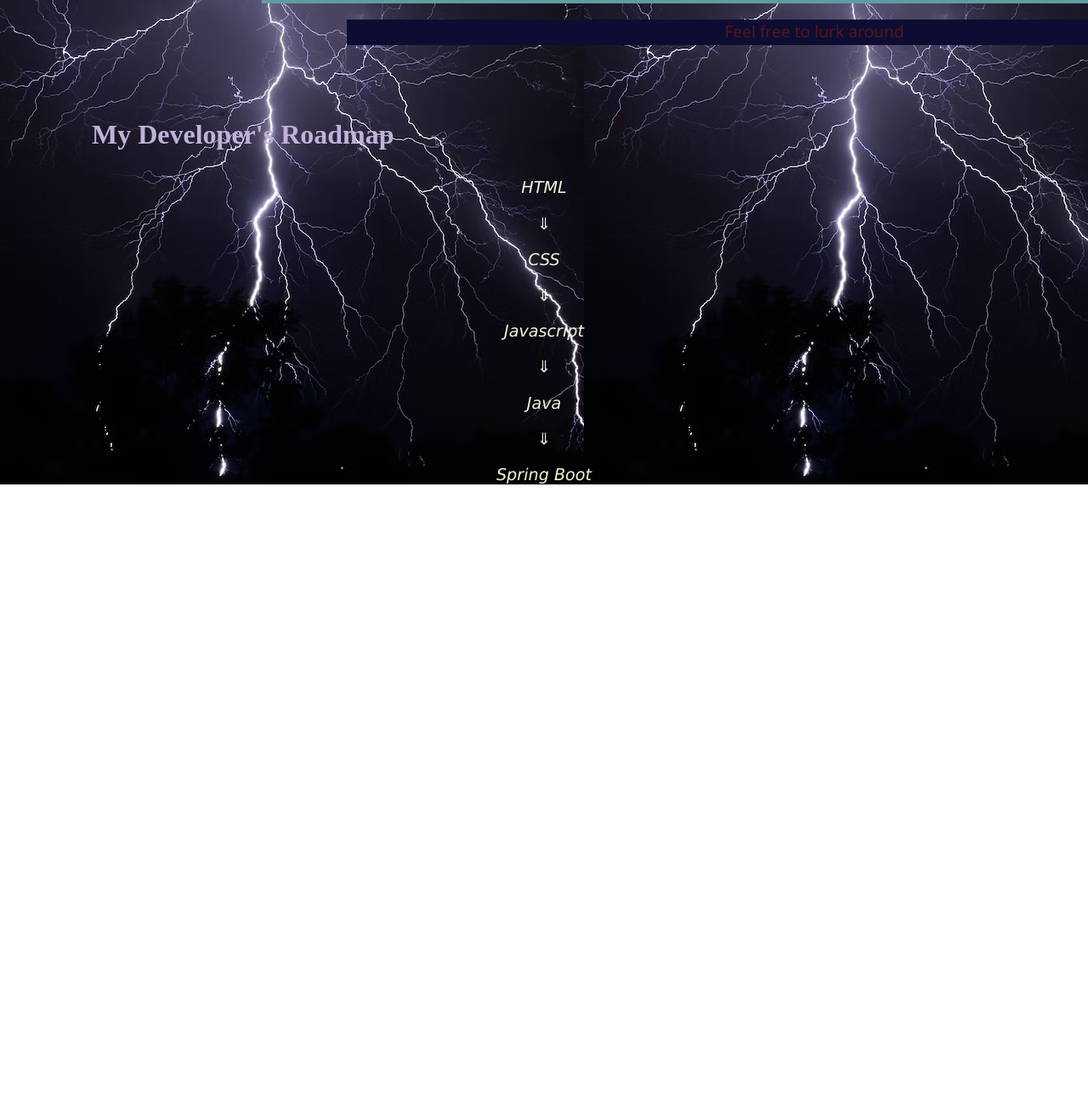
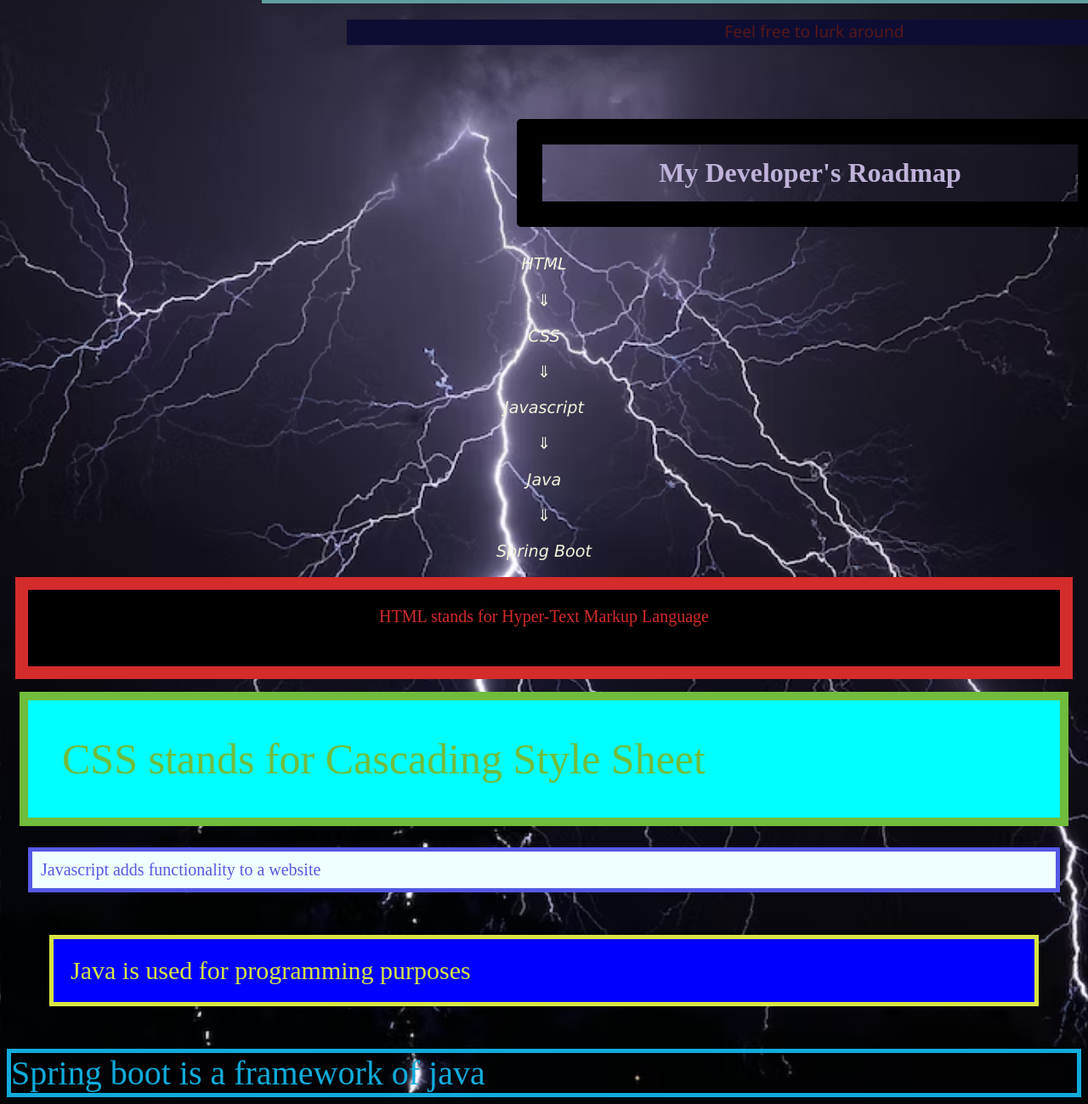
Before and after one commit to synchcyberdescron/MyCodingJourney, a plain HTML site: page Html-Css.html in a window 1280 px wide. Shown: the part 281-1580 px from the top of the page at 85% size. Before the commit the page ends 851 px from the top, so only its background shows below. Drawn offline with Linux system fonts and the light colour scheme.

Commit message:
Small Changes
Good practice to repeat what i learned yesterday.

```diff
--- a/Html-Css.html
+++ b/Html-Css.html
@@ -22,7 +22,7 @@
     <h3>My Developer's Roadmap</h3>
     <div class = "div2">
         <p id="p5" title="Hyper-Text Markup Language">HTML</p>
-        <p style="position:initial"> &#8659;</p>
+        <p> &#8659;</p>
         <p id="p5">CSS</p>
         &#8659;
         <p id="p5">Javascript</p>
@@ -32,6 +32,17 @@
         <p id="p5" title="Java framework">Spring Boot</p>
     </div>
 
+    <div id="box1">HTML stands for Hyper-Text Markup Language</div>
+    <div id ="box2">CSS stands for Cascading Style Sheet</div>
+    <div id="box3">Javascript adds functionality to a website</div>
+    <div id="box4">Java is used for programming purposes</div>
+    <div id="box5">Spring boot is a framework of java</div>
+
+
+
+
+
+
 
 
 
--- a/style.css
+++ b/style.css
@@ -1,5 +1,8 @@
 body{
     background-image: url('image.avif');
+    background-size: cover;
+    background-attachment: fixed;
+
 }
 h1{
     color: rgb(103, 60, 139);
@@ -7,10 +10,15 @@ h1{
     font-family:Arial, Helvetica, sans-serif;
     margin-top: 25px;
 
+
+
+
 }
 
 .div1{
     text-align: center;
+
+
 }
 #p1{
     color: rgb(45, 22, 22);
@@ -21,6 +29,9 @@ h1{
     text-align:center;
     width: 1700px;
     margin-left: 100px;
+
+
+
 }
 #p2{
     color: rgb(79, 33, 33);
@@ -31,6 +42,8 @@ h1{
     text-align:center;
     width: 1500px;
     margin-left: 200px;
+
+
 }
 #p3{
     color: rgb(93, 55, 55);
@@ -41,6 +54,8 @@ h1{
     text-align:center;
     width: 1300px;
     margin-left: 300px;
+
+
 }
 #p4{
     color: rgb(87, 23, 23);
@@ -51,11 +66,24 @@ h1{
     text-align:center;
     width: 1100px;
     margin-left: 400px;
+
+
 }
 h3{
     color: rgb(192, 178, 218);
     font-size: xx-large;
-    margin-left: 100px;
+    text-align: center;
+    border-style: solid;
+    border-width: 5px;
+    border-radius: 5px;
+    padding: 15px;
+    border-width: 30px;
+    border-color: black;
+    width: 600px;
+    position: relative;
+    left: 600px;
+
+
 
 }
 .div2{
@@ -64,11 +92,54 @@ h3{
     font-family: Verdana, Geneva, Tahoma, sans-serif;
     font-style: oblique;
     font-size:larger;
-    height: 30px;
+
+
+
+
 
 }
 #p5:hover{
     font-size: x-large;
     color:rgb(175, 127, 230);
-    position:initial
+
+
 }
+#box1{
+    border: 15px solid;
+    color: rgb(212, 43, 43);
+    height: 50px;
+    text-align: center;
+    font-size: 20px;
+    margin:  10px;
+    padding: 20px;
+    background-color: black;
+}
+#box2{
+    border: 10px solid;
+    color: rgb(113, 188, 60);
+    font-size: 50px;
+    margin:  15px;
+    padding: 40px;
+    background-color: aqua;
+}
+#box3{
+    border: 5px solid;
+    color: rgb(85, 89, 228);
+    font-size: 20px;
+    margin:  25px;
+    padding: 10px;
+    background-color: azure;
+}
+#box4{
+    border: 5px solid;
+    color: rgb(216, 230, 67);
+    font-size: 30px;
+    margin:  50px;
+    padding: 20px;
+    background-color: blue;
+}
+#box5{
+    border: 5px solid;
+    color: rgb(15, 172, 220);
+    font-size: 40px;
+}
```
